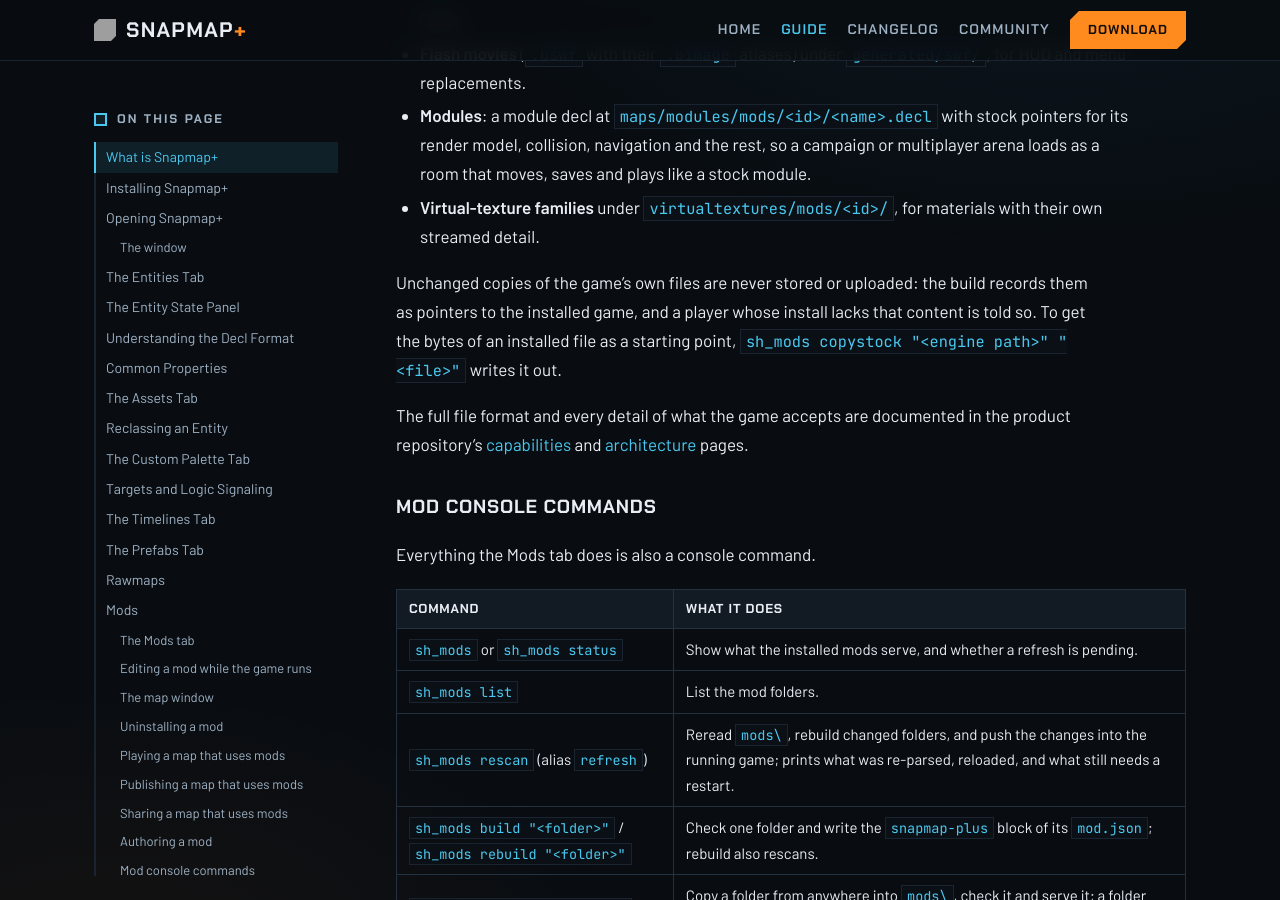
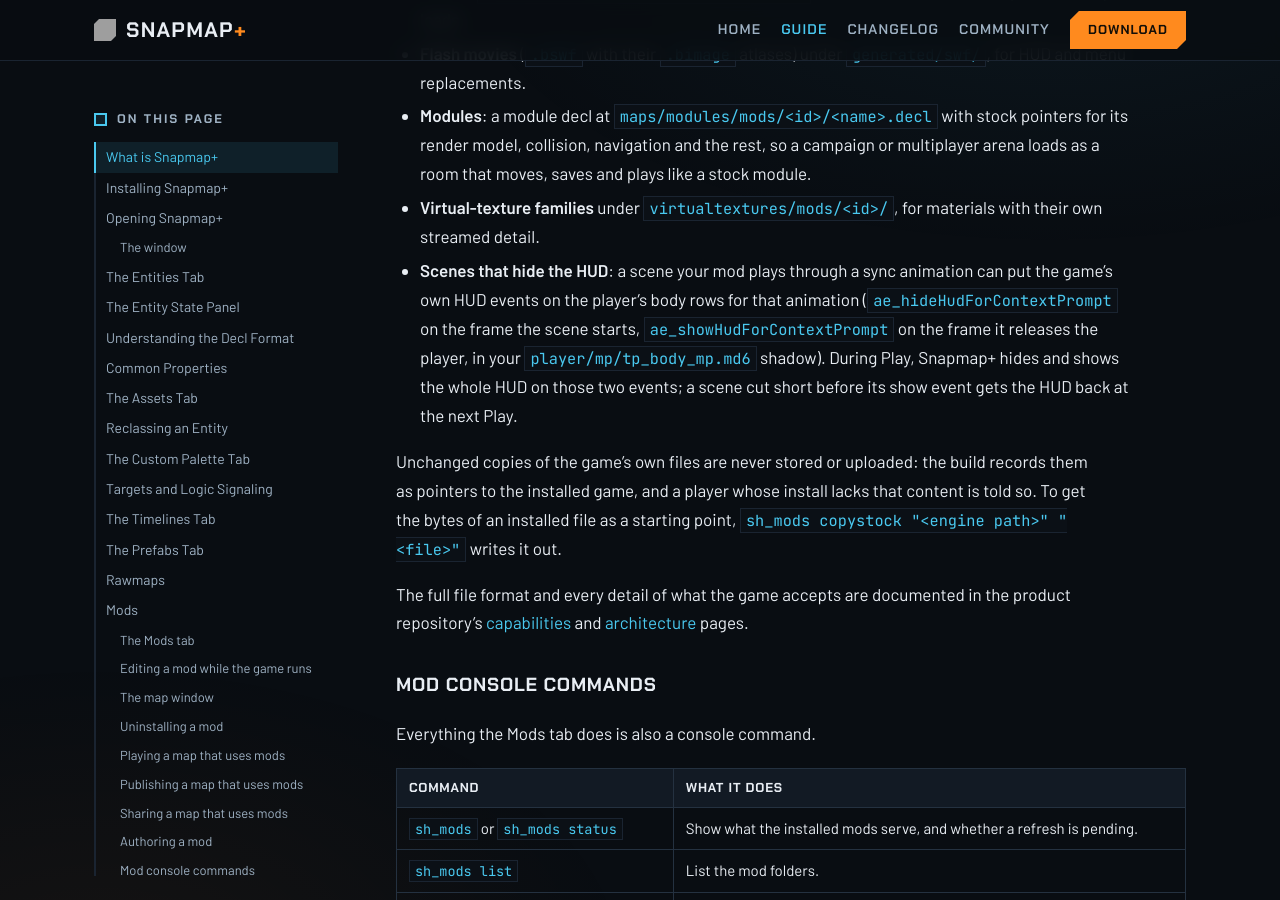
Before and after one commit to doom-snapmap/snapmap-web, a Jekyll site: the page built from site/snapmap-plus-guide.md, in a window 1280 px wide and 900 px high, scrolled down 34039 px. Built offline with Jekyll 4.4.1, drawn with Linux system fonts in a browser that asks for light colours; grey boxes are pictures that could not be loaded.

Commit message:
Explain scenes that hide the HUD in the mod guide
A mod's scene can carry the game's own HUD hide and show animation events on the player's body rows, and Snapmap+ hides and shows the whole HUD on them during Play. The guide's list of what a mod can carry now says so.

```diff
--- a/site/snapmap-plus-guide.md
+++ b/site/snapmap-plus-guide.md
@@ -877,6 +877,11 @@ What a mod can carry, beyond entity and model decls:
   moves, saves and plays like a stock module.
 - **Virtual-texture families** under `virtualtextures/mods/<id>/`, for materials with their own streamed
   detail.
+- **Scenes that hide the HUD**: a scene your mod plays through a sync animation can put the game's own
+  HUD events on the player's body rows for that animation (`ae_hideHudForContextPrompt` on the frame the
+  scene starts, `ae_showHudForContextPrompt` on the frame it releases the player, in your
+  `player/mp/tp_body_mp.md6` shadow). During Play, Snapmap+ hides and shows the whole HUD on those two
+  events; a scene cut short before its show event gets the HUD back at the next Play.
 
 Unchanged copies of the game's own files are never stored or uploaded: the build records them as
 pointers to the installed game, and a player whose install lacks that content is told so. To get the
```
